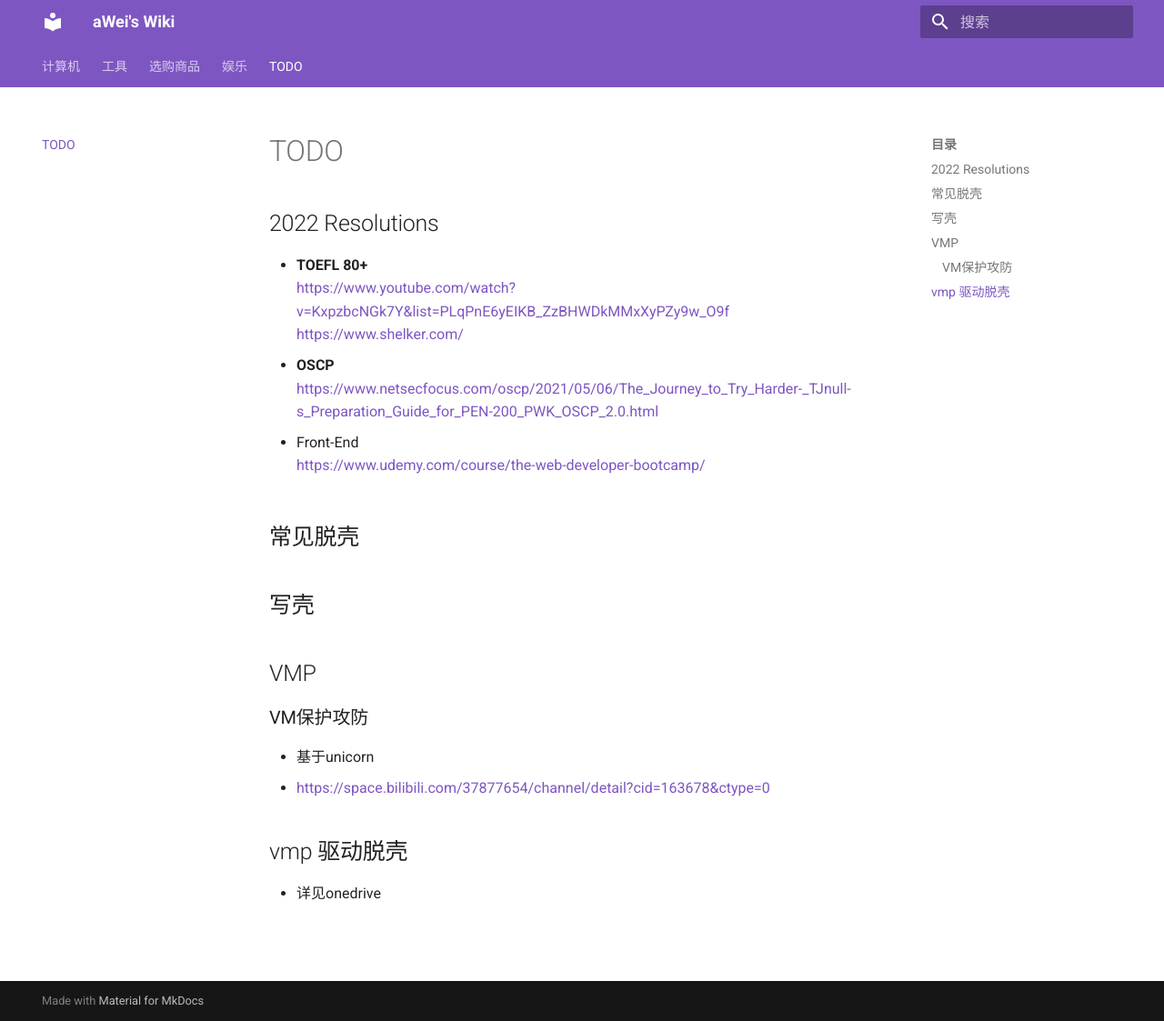
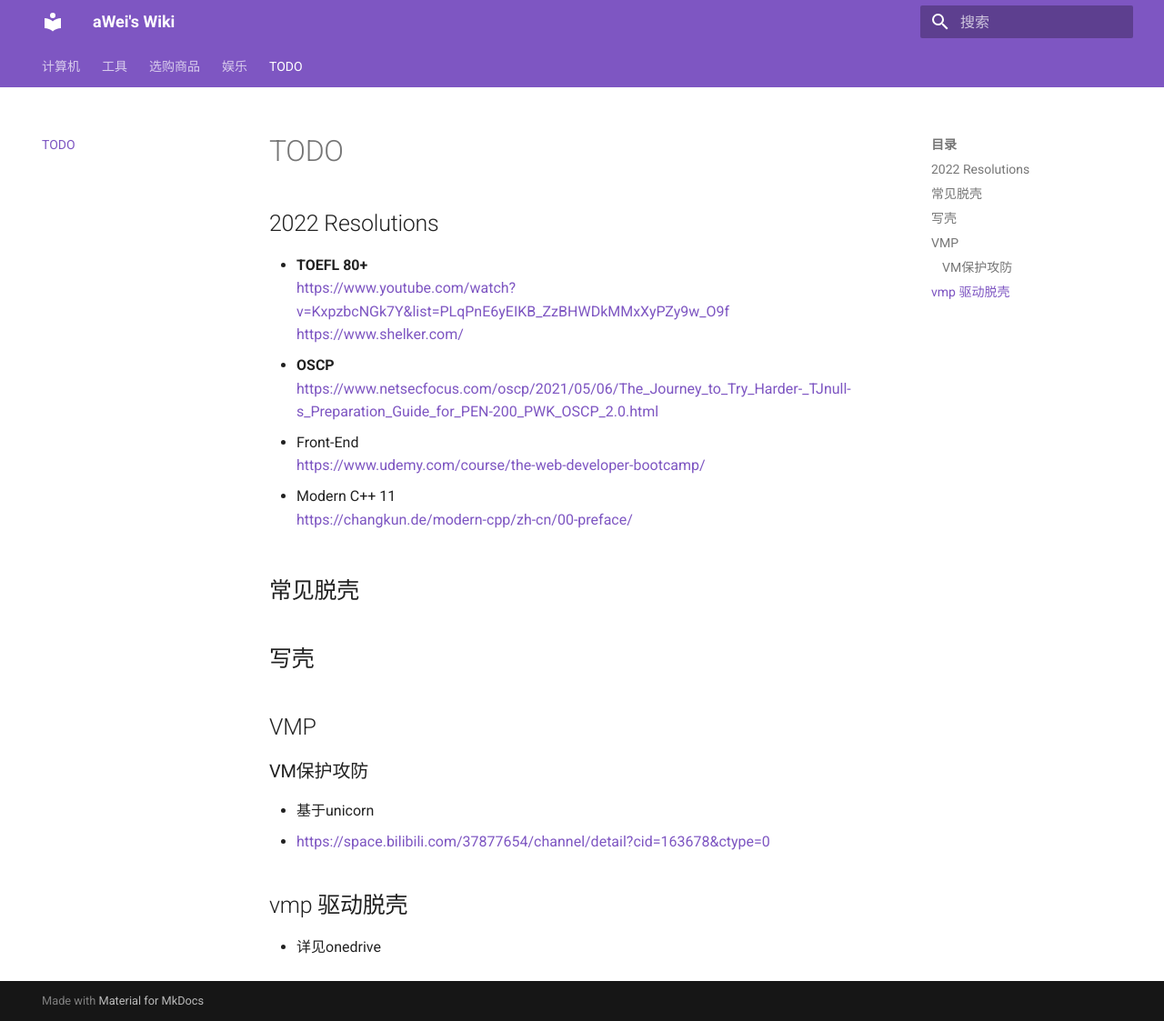
Before and after one commit to JA1E0/wiki, an MkDocs documentation site: the page built from docs/todo.md, in a window 1280 px wide and 1123 px high. Shown: the whole window at 91% size. Built offline with MkDocs 1.6.1 and Material for MkDocs 9.7.7, drawn with Linux system fonts in a browser that asks for light colours; old or Windows-style settings are respelled for this version of MkDocs.

Commit message:
quick push

```diff
--- a/docs/todo.md
+++ b/docs/todo.md
@@ -14,6 +14,9 @@
 - Front-End<br>
   https://www.udemy.com/course/the-web-developer-bootcamp/
 
+- Modern C++ 11<br>
+  https://changkun.de/modern-cpp/zh-cn/00-preface/
+
 ## 常见脱壳
 ## 写壳
 ## VMP
```
Also changed, not shown: docs/entertainment/index.md (+1 -1 lines).
